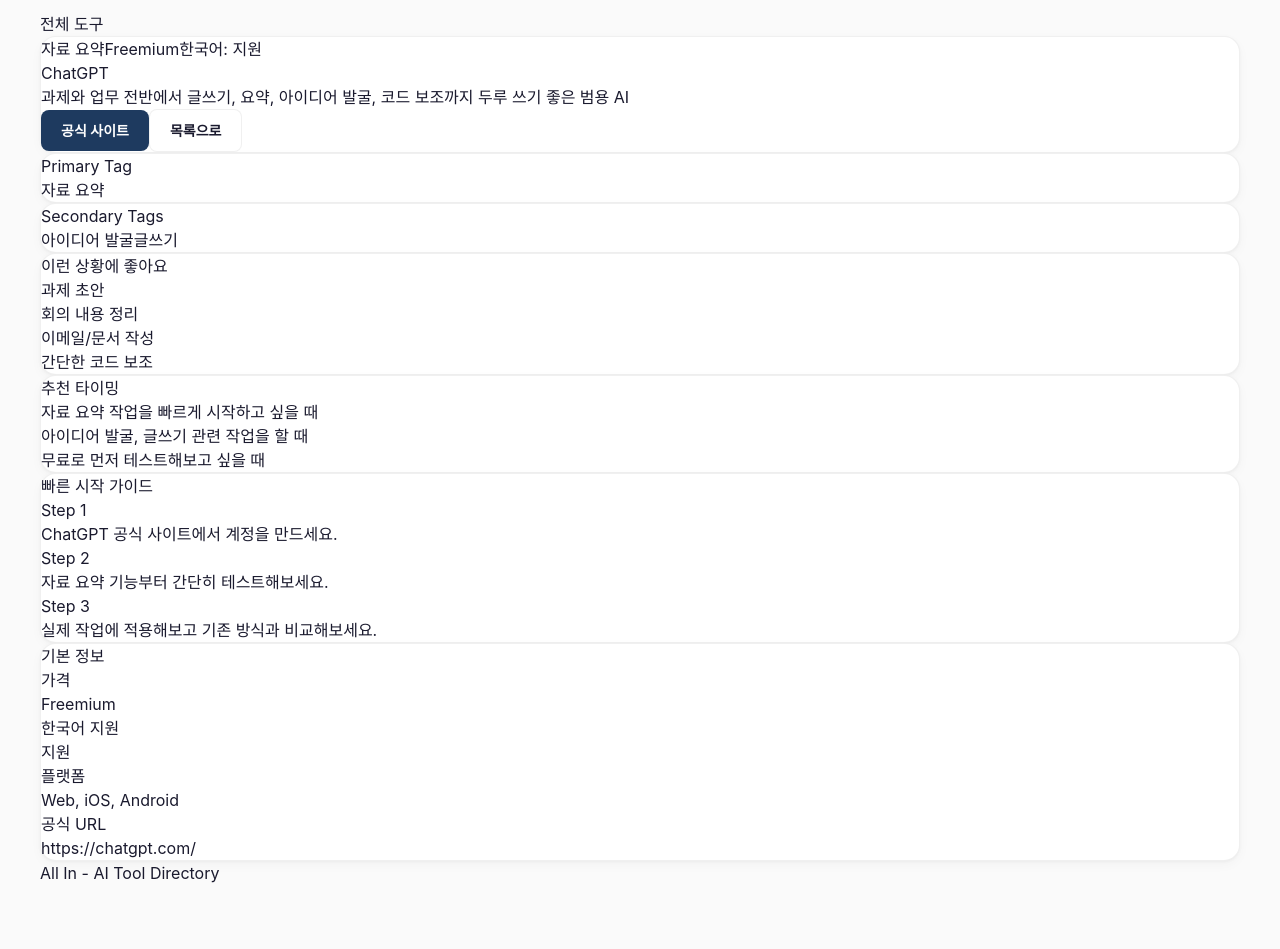
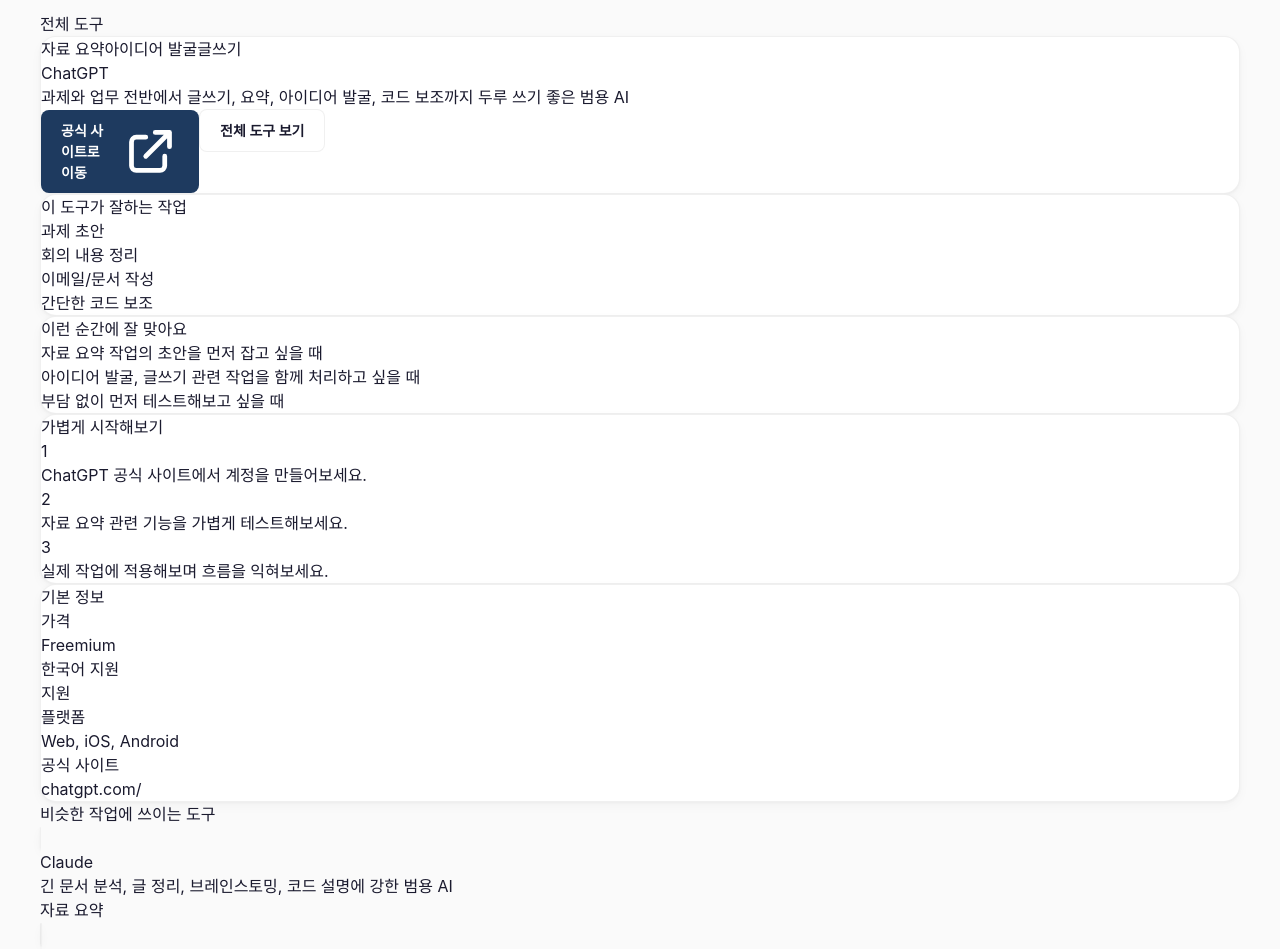
Before and after one commit to fabre120808-art/ai-tools-directory, a Next.js app: page /tools/chatgpt in a window 1280 px wide. Shown: the part 2460-3409 px from the top of the page. Before the commit the page ends 3345 px from the top, so only its background shows below. Built offline with nearby package versions, Linux system fonts and the light colour scheme.

Commit message:
feat: refine UX copy across all pages
Update tool-card and site-wide copy for calm, practical tone

```diff
--- a/app/tools/[slug]/page.tsx
+++ b/app/tools/[slug]/page.tsx
@@ -20,24 +20,34 @@ export default async function ToolDetailPage({
     notFound();
   }
 
+  // 자연스러운 시작 가이드
   const quickStartSteps = [
-    `${tool.name} 공식 사이트에서 계정을 만드세요.`,
-    `${tool.primaryTag} 기능부터 간단히 테스트해보세요.`,
-    `실제 작업에 적용해보고 기존 방식과 비교해보세요.`
+    `${tool.name} 공식 사이트에서 계정을 만들어보세요.`,
+    `${tool.primaryTag} 관련 기능을 가볍게 테스트해보세요.`,
+    `실제 작업에 적용해보며 흐름을 익혀보세요.`
   ];
 
+  // 추천 타이밍 - 상황 중심 문구
   const goodWhenList = [
-    `${tool.primaryTag} 작업을 빠르게 시작하고 싶을 때`,
+    `${tool.primaryTag} 작업의 초안을 먼저 잡고 싶을 때`,
     tool.secondaryTags.length > 0
-      ? `${tool.secondaryTags.slice(0, 2).join(", ")} 관련 작업을 할 때`
-      : "다양한 작업을 하나의 도구로 처리하고 싶을 때",
+      ? `${tool.secondaryTags.slice(0, 2).join(", ")} 관련 작업을 함께 처리하고 싶을 때`
+      : "여러 작업을 하나의 도구로 이어가고 싶을 때",
     tool.pricing === "Free" || tool.pricing === "Freemium"
-      ? "무료로 먼저 테스트해보고 싶을 때"
-      : "전문적인 기능이 필요할 때"
+      ? "부담 없이 먼저 테스트해보고 싶을 때"
+      : "전문적인 결과물이 필요할 때"
   ];
 
+  // 비슷한 결의 도구
+  const similarTools = tools
+    .filter(t =>
+      t.slug !== tool.slug &&
+      (t.primaryTag === tool.primaryTag || t.secondaryTags.some(tag => tool.secondaryTags.includes(tag)))
+    )
+    .slice(0, 3);
+
   return (
-    <div className="space-y-6 pt-8">
+    <div className="space-y-8 py-12">
       {/* Back Link */}
       <Link
         href="/tools"
@@ -50,134 +60,157 @@ export default async function ToolDetailPage({
       </Link>
 
       {/* Header */}
-      <div className="card p-6">
+      <header className="card p-8">
         <div className="flex flex-wrap items-center gap-2">
-          <span className="rounded-md bg-[var(--accent-soft)] px-2 py-1 text-xs font-semibold text-[var(--accent)]">
+          <span className="rounded-md bg-[var(--accent-soft)] px-2.5 py-1 text-xs font-semibold text-[var(--accent)]">
             {tool.primaryTag}
           </span>
-          <span className="text-sm text-[var(--muted)]">{tool.pricing}</span>
-          <span className="text-sm text-[var(--muted)]">한국어: {tool.koreanSupport}</span>
+          {tool.secondaryTags.slice(0, 2).map(tag => (
+            <span key={tag} className="rounded-md border border-[var(--line)] px-2 py-1 text-xs text-[var(--muted)]">
+              {tag}
+            </span>
+          ))}
         </div>
-        <h1 className="mt-4 text-3xl font-bold tracking-tight">{tool.name}</h1>
-        <p className="mt-3 max-w-2xl leading-relaxed text-[var(--muted)]">{tool.summary}</p>
-        <div className="mt-6 flex flex-wrap gap-3">
+        <h1 className="mt-5 text-3xl font-bold tracking-tight">{tool.name}</h1>
+        <p className="mt-3 max-w-2xl text-lg leading-relaxed text-[var(--muted)]">{tool.summary}</p>
+        <div className="mt-8 flex flex-wrap gap-3">
           <a
             href={tool.officialUrl}
             target="_blank"
             rel="noreferrer"
-            className="button-primary"
+            className="button-primary inline-flex items-center gap-2"
           >
-            공식 사이트
+            공식 사이트로 이동
+            <svg className="h-4 w-4" fill="none" stroke="currentColor" viewBox="0 0 24 24">
+              <path strokeLinecap="round" strokeLinejoin="round" strokeWidth={2} d="M10 6H6a2 2 0 00-2 2v10a2 2 0 002 2h10a2 2 0 002-2v-4M14 4h6m0 0v6m0-6L10 14" />
+            </svg>
           </a>
           <Link href="/tools" className="button-secondary">
-            목록으로
+            전체 도구 보기
           </Link>
         </div>
-      </div>
+      </header>
 
-      {/* Tags Section */}
-      <div className="grid gap-4 md:grid-cols-2">
-        <div className="card p-5">
-          <h2 className="text-xs font-semibold uppercase tracking-wider text-[var(--muted)]">
-            Primary Tag
-          </h2>
-          <p className="mt-2 text-lg font-bold">{tool.primaryTag}</p>
-        </div>
-        <div className="card p-5">
-          <h2 className="text-xs font-semibold uppercase tracking-wider text-[var(--muted)]">
-            Secondary Tags
-          </h2>
-          <div className="mt-2 flex flex-wrap gap-2">
-            {tool.secondaryTags.length > 0 ? (
-              tool.secondaryTags.map((tag) => (
-                <span
-                  key={tag}
-                  className="rounded-md border border-[var(--line)] px-2 py-1 text-sm"
-                >
-                  {tag}
-                </span>
-              ))
-            ) : (
-              <span className="text-sm text-[var(--muted)]">-</span>
-            )}
-          </div>
-        </div>
-      </div>
-
-      {/* Details Grid */}
-      <div className="grid gap-4 md:grid-cols-2">
-        <div className="card p-5">
-          <h2 className="text-lg font-bold">이런 상황에 좋아요</h2>
-          <ul className="mt-4 space-y-2">
+      {/* Main Content Grid */}
+      <div className="grid gap-6 lg:grid-cols-[1fr_320px]">
+        {/* Left Column */}
+        <div className="space-y-6">
+          {/* 이 도구가 잘하는 작업 */}
+          <section className="card p-6">
+            <h2 className="text-lg font-bold">이 도구가 잘하는 작업</h2>
+            <ul className="mt-5 space-y-2">
               {tool.bestFor.map((item) => (
                 <li
                   key={item}
-                className="rounded-lg bg-[var(--background)] px-4 py-3 text-sm text-[var(--muted)]"
+                  className="rounded-lg bg-[var(--background)] px-4 py-3 text-sm leading-relaxed text-[var(--muted)]"
                 >
                   {item}
                 </li>
               ))}
             </ul>
-        </div>
-        <div className="card p-5">
-          <h2 className="text-lg font-bold">추천 타이밍</h2>
-          <ul className="mt-4 space-y-2">
+          </section>
+
+          {/* 이런 순간에 잘 맞아요 */}
+          <section className="card p-6">
+            <h2 className="text-lg font-bold">이런 순간에 잘 맞아요</h2>
+            <ul className="mt-5 space-y-2">
               {goodWhenList.map((item) => (
                 <li
                   key={item}
-                className="rounded-lg bg-[var(--background)] px-4 py-3 text-sm text-[var(--muted)]"
+                  className="rounded-lg bg-[var(--background)] px-4 py-3 text-sm leading-relaxed text-[var(--muted)]"
                 >
                   {item}
                 </li>
               ))}
             </ul>
-        </div>
-      </div>
+          </section>
 
-      {/* Quick Start & Info */}
-      <div className="grid gap-4 md:grid-cols-[1.2fr_0.8fr]">
-        <div className="card p-5">
-          <h2 className="text-lg font-bold">빠른 시작 가이드</h2>
-          <ol className="mt-4 space-y-3">
+          {/* 가볍게 시작해보기 */}
+          <section className="card p-6">
+            <h2 className="text-lg font-bold">가볍게 시작해보기</h2>
+            <ol className="mt-5 space-y-3">
               {quickStartSteps.map((step, index) => (
                 <li key={step} className="rounded-lg bg-[var(--background)] p-4">
                   <span className="text-xs font-bold text-[var(--accent)]">
-                  Step {index + 1}
+                    {index + 1}
                   </span>
-                <p className="mt-1 text-sm text-[var(--muted)]">{step}</p>
+                  <p className="mt-1.5 text-sm leading-relaxed text-[var(--muted)]">{step}</p>
                 </li>
               ))}
             </ol>
+          </section>
         </div>
-        <div className="card p-5">
-          <h2 className="text-lg font-bold">기본 정보</h2>
-          <div className="mt-4 space-y-3 text-sm">
-            <div className="rounded-lg bg-[var(--background)] p-3">
+
+        {/* Right Column - Sidebar */}
+        <div className="space-y-6">
+          {/* 기본 정보 */}
+          <aside className="card p-6">
+            <h2 className="text-sm font-bold uppercase tracking-wider text-[var(--muted)]">기본 정보</h2>
+            <div className="mt-5 space-y-4 text-sm">
+              <div>
                 <p className="font-medium">가격</p>
                 <p className="mt-1 text-[var(--muted)]">{tool.pricing}</p>
               </div>
-            <div className="rounded-lg bg-[var(--background)] p-3">
+              <div>
                 <p className="font-medium">한국어 지원</p>
                 <p className="mt-1 text-[var(--muted)]">{tool.koreanSupport}</p>
               </div>
-            <div className="rounded-lg bg-[var(--background)] p-3">
+              <div>
                 <p className="font-medium">플랫폼</p>
                 <p className="mt-1 text-[var(--muted)]">{tool.platform.join(", ")}</p>
               </div>
-            <div className="rounded-lg bg-[var(--background)] p-3">
-              <p className="font-medium">공식 URL</p>
+              <div>
+                <p className="font-medium">공식 사이트</p>
                 <a
                   href={tool.officialUrl}
                   target="_blank"
                   rel="noreferrer"
-                className="mt-1 block break-all text-[var(--accent)] hover:underline"
+                  className="mt-1 block break-all text-sm text-[var(--accent)] hover:underline"
                 >
-                {tool.officialUrl}
+                  {tool.officialUrl.replace(/^https?:\/\//, "")}
                 </a>
               </div>
             </div>
+          </aside>
         </div>
       </div>
+
+      {/* 비슷한 결의 도구 */}
+      {similarTools.length > 0 && (
+        <section className="space-y-5">
+          <h2 className="text-lg font-bold">비슷한 작업에 쓰이는 도구</h2>
+          <div className="grid gap-4 sm:grid-cols-2 lg:grid-cols-3">
+            {similarTools.map(t => (
+              <Link
+                key={t.slug}
+                href={`/tools/${t.slug}`}
+                className="card p-5 transition-shadow hover:shadow-md"
+              >
+                <h3 className="font-bold">{t.name}</h3>
+                <p className="mt-2 line-clamp-2 text-sm leading-relaxed text-[var(--muted)]">{t.summary}</p>
+                <div className="mt-3 flex flex-wrap gap-1.5">
+                  <span className="rounded-md bg-[var(--accent-soft)] px-2 py-1 text-xs font-semibold text-[var(--accent)]">
+                    {t.primaryTag}
+                  </span>
+                </div>
+              </Link>
+            ))}
+          </div>
+        </section>
+      )}
+
+      {/* CTA */}
+      <section className="card p-8 text-center">
+        <h2 className="text-lg font-bold">이 도구에 대해 더 알고 계신가요?</h2>
+        <p className="mt-2 text-sm text-[var(--muted)]">
+          추가 정보나 수정이 필요한 내용이 있다면 알려주세요.
+        </p>
+        <div className="mt-5">
+          <Link href="/submit" className="button-secondary">
+            정보 제보하기
+          </Link>
+        </div>
+      </section>
     </div>
   );
 }
```
Also changed, not shown: app/page.tsx (+48 -23 lines), app/submit/page.tsx (+95 -47 lines), app/tools/page.tsx (+28 -37 lines), components/tool-card.tsx (+11 -13 lines). Lines whose indentation alone changed are shown as unchanged.
